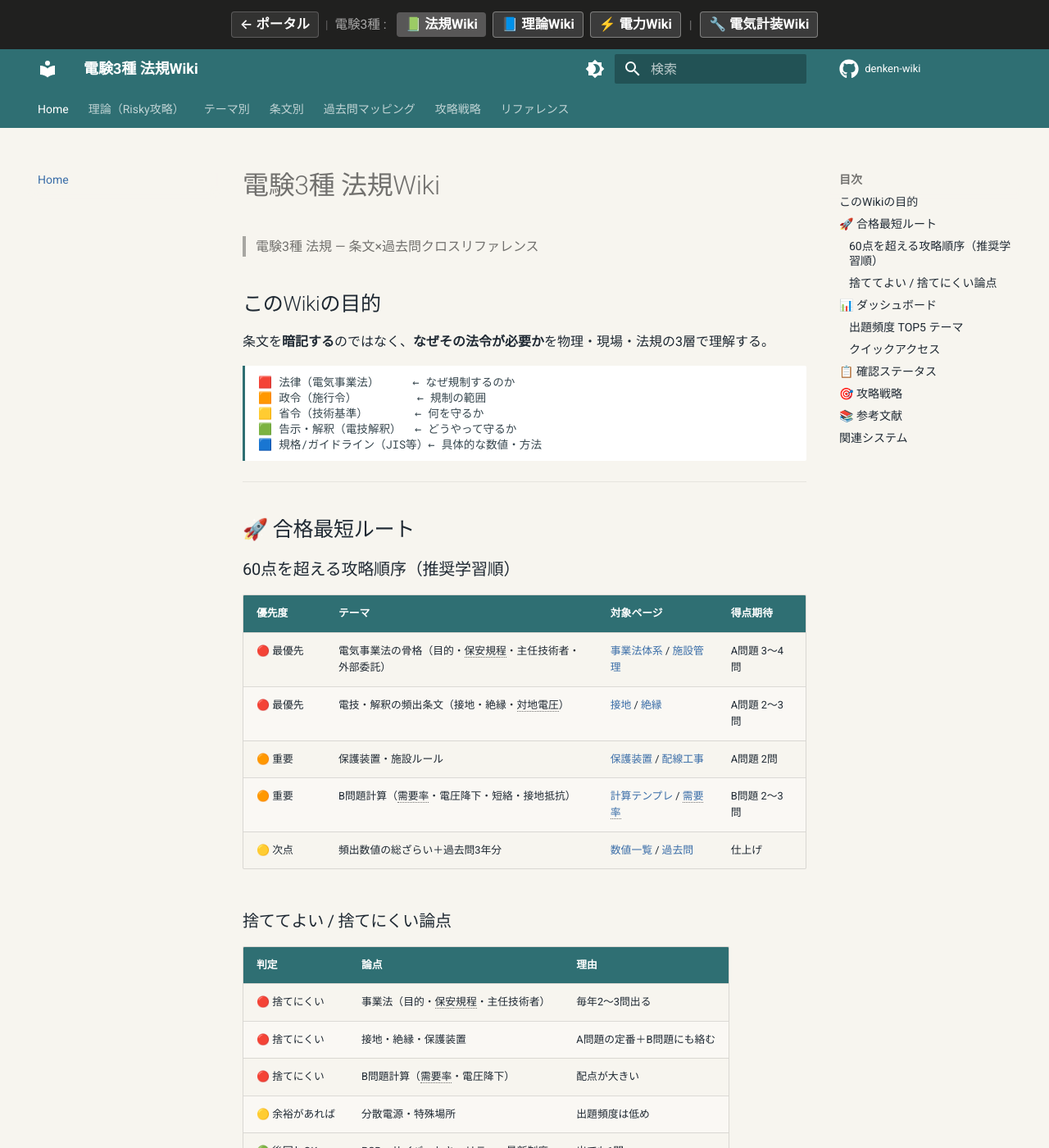
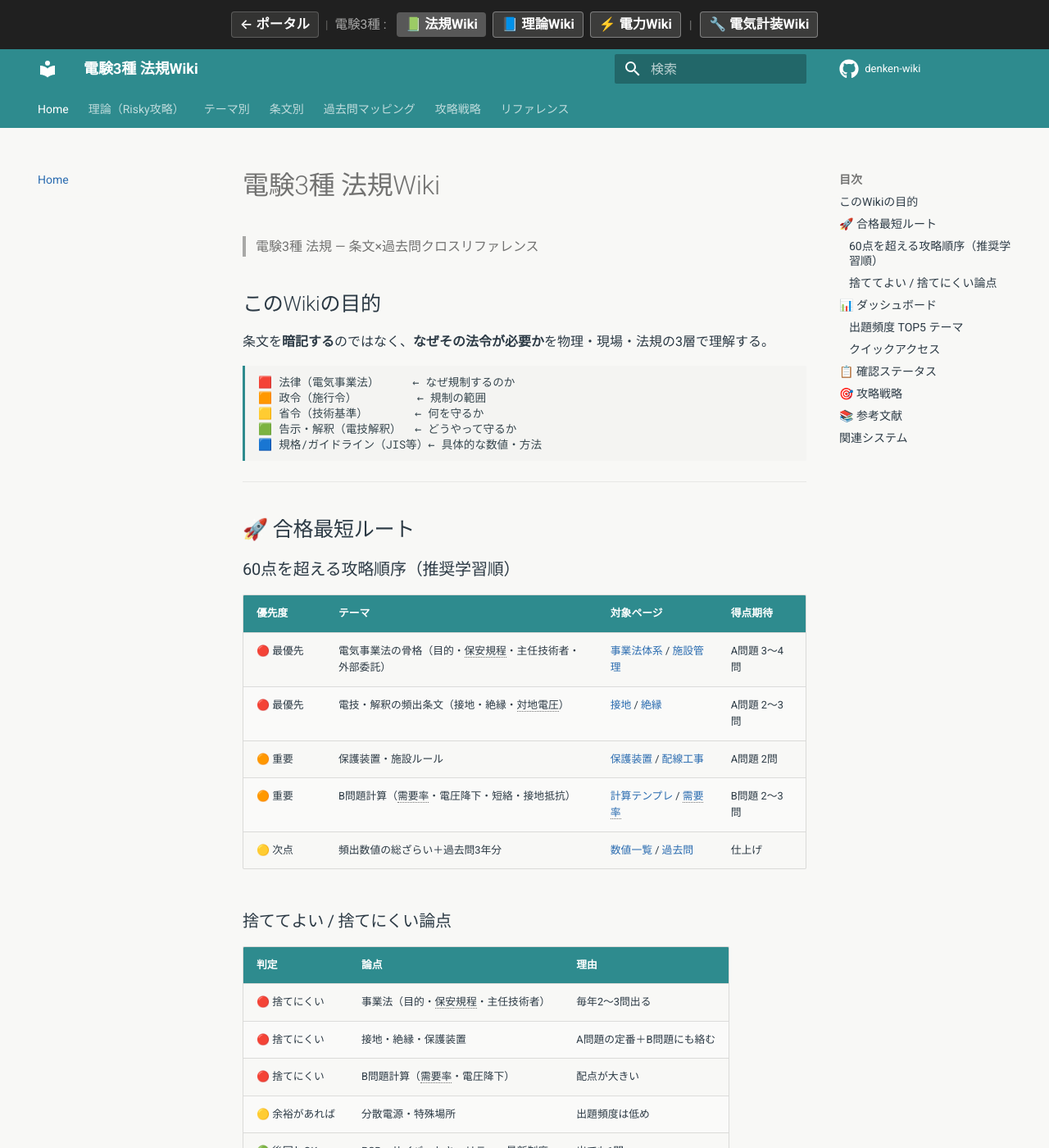
Before and after one commit to kfurufuru/denken-wiki, an MkDocs documentation site: the page built from docs/index.md, in a window 1280 px wide and 1400 px high. Shown: the whole window at 82% size. Built offline with MkDocs 1.6.1 and Material for MkDocs 9.7.7, drawn with Linux system fonts in a browser that asks for light colours; comment, search, counter and statistics services are not loaded.

Commit message:
fix: ライトモード固定 + 目に優しいアクアティール配色
- mkdocs.yml: ダークモードトグル削除、ライト固定
- custom.css: primary #2F6F73→#2E8B8E(明るいアクア)、bg #F7F5EF→#F8F8F6

Co-Authored-By: Claude Sonnet 4.6 <noreply@anthropic.com>

```diff
--- a/docs/stylesheets/custom.css
+++ b/docs/stylesheets/custom.css
@@ -59,31 +59,31 @@
 
 /* ===== Light Theme Color Variables ===== */
 [data-md-color-scheme="default"] {
-  --md-primary-fg-color:        #2F6F73;
-  --md-primary-fg-color--light: #4A8C90;
-  --md-primary-fg-color--dark:  #1F4F52;
+  --md-primary-fg-color:        #2E8B8E;
+  --md-primary-fg-color--light: #5BB8BB;
+  --md-primary-fg-color--dark:  #1F6568;
   --md-primary-bg-color:        #FFFFFF;
-  --md-accent-fg-color:         #3B6EA8;
-  --md-default-bg-color:        #F7F5EF;
-  --md-default-fg-color:        #1F2933;
-  --md-typeset-a-color:         #3B6EA8;
-  --md-code-bg-color:           #FFFFFF;
-  --color-bg:        #F7F5EF;
+  --md-accent-fg-color:         #3A7FC0;
+  --md-default-bg-color:        #F8F8F6;
+  --md-default-fg-color:        #2C3A45;
+  --md-typeset-a-color:         #2B6CB0;
+  --md-code-bg-color:           #F4F4F2;
+  --color-bg:        #F8F8F6;
   --color-surface:   #FFFFFF;
-  --color-text:      #1F2933;
-  --color-muted:     #5F6B7A;
-  --color-primary:   #2F6F73;
-  --color-link:      #3B6EA8;
-  --color-highlight: #FFF3B0;
-  --color-border:    #E5E1D8;
+  --color-text:      #2C3A45;
+  --color-muted:     #637080;
+  --color-primary:   #2E8B8E;
+  --color-link:      #2B6CB0;
+  --color-highlight: #FFF9C4;
+  --color-border:    #E4E2D9;
 }
 
-[data-md-color-scheme="default"] .md-header { background-color: #2F6F73 !important; }
-[data-md-color-scheme="default"] .md-tabs   { background-color: #2F6F73 !important; }
+[data-md-color-scheme="default"] .md-header { background-color: #2E8B8E !important; }
+[data-md-color-scheme="default"] .md-tabs   { background-color: #2E8B8E !important; }
 
 [data-md-color-scheme="default"] .md-main__inner,
 [data-md-color-scheme="default"] .md-content {
-  background-color: #F7F5EF;
+  background-color: #F8F8F6;
 }
 
 /* ===== Theme Card Grid ===== */
--- a/mkdocs.yml
+++ b/mkdocs.yml
@@ -14,15 +14,6 @@ theme:
     - scheme: default
       primary: custom
       accent: custom
-      toggle:
-        icon: material/brightness-4
-        name: ダークモードに切り替え
-    - scheme: slate
-      primary: teal
-      accent: deep orange
-      toggle:
-        icon: material/brightness-7
-        name: ライトモードに切り替え
   features:
     - navigation.tabs
     - navigation.tabs.sticky
```
